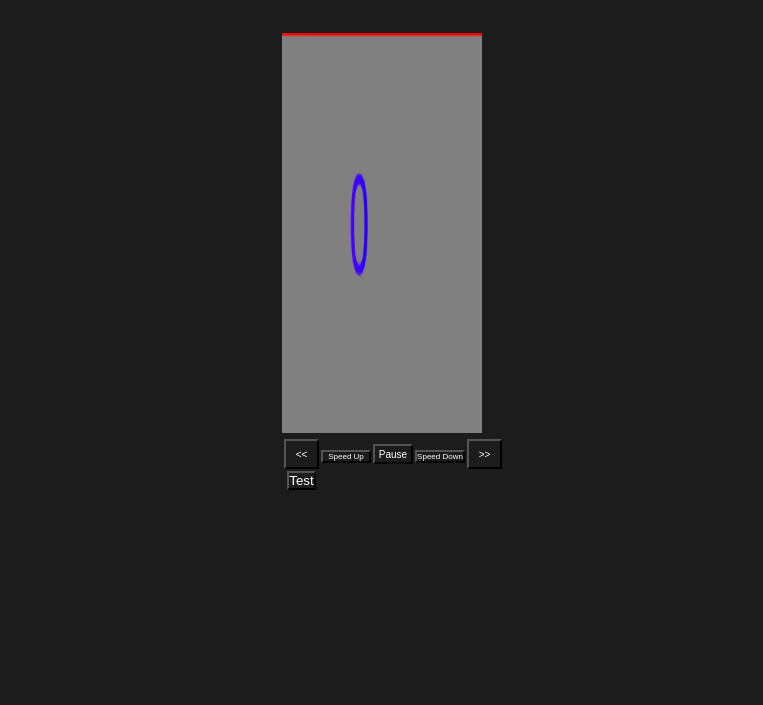
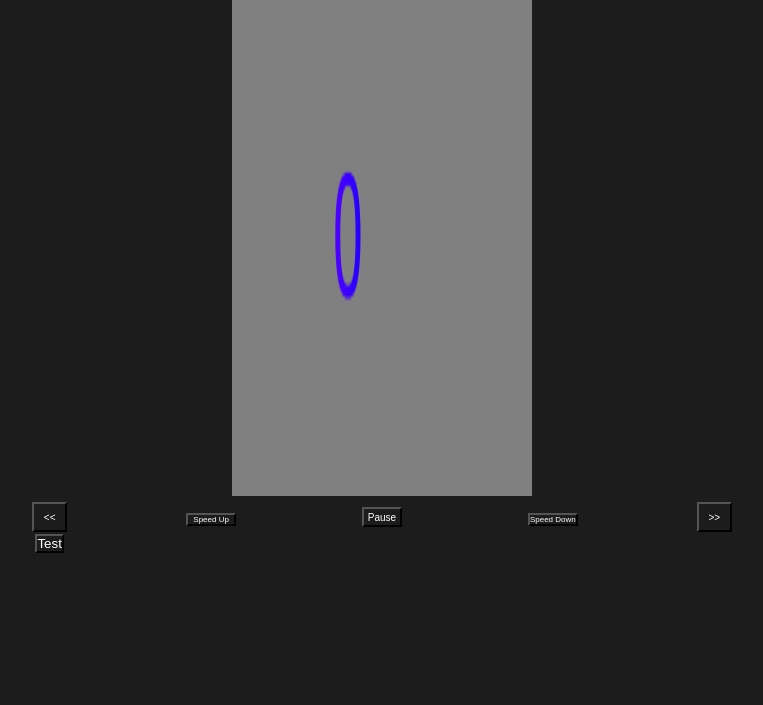
Before and after one commit to msharekh/Car-Race-Game, a plain HTML site: page index.html in a window 1280 px wide. Shown: the part 95-800 px from the top of the page, without its empty margins (258-1021 px from the left). Drawn offline with Linux system fonts and the light colour scheme.

Commit message:
fix Width and Height

```diff
--- a/index.html
+++ b/index.html
@@ -12,14 +12,17 @@
 		<h4>V.01 Developped by Mishal</h4>
 		</br>
 		</br>
-		<canvas id="myCanvas">canvas red</canvas>
+		<canvas
+		id="myCanvas"
+		style="height: 500px; width: 300px">
+    	</canvas>
 		<br>
-		<!-- <button id="powerBtn"></button> -->
+		<!-- <button id="pauseBtn"></button> -->
 		<table width='100%'>
 		<tr>
 			<td><input type="button" value="<<" id="leftBtn"/></td>
 			<td><input type="button" value="Speed Up" id="upBtn"/></td>
-			<td><input type="button" value="Pause" id="powerBtn"/></td>
+			<td><input type="button" value="Pause" id="pauseBtn"/></td>
 
 			<td><input type="button" value="Speed Down" id="downBtn"/></td>
 			<td><input type="button" value=">>" id="rightBtn"/></td>
--- a/script.js
+++ b/script.js
@@ -1,9 +1,10 @@
 
-// VARIABILES
+// VARIABILESF
 var c=document.getElementById('myCanvas');
-var ctx=c.getContext('2d');
+var ctxDrawer=c.getContext('2d');
 
-var b=document.getElementById('powerBtn');
+
+var pb=document.getElementById('pauseBtn');
 var tb=document.getElementById('tddBtn');
 
 var rb=document.getElementById('rightBtn');
@@ -12,21 +13,24 @@ var lb=document.getElementById('leftBtn');
 var ub=document.getElementById('upBtn');
 var db=document.getElementById('downBtn');
 
-b.width='10px';
+pb.width='10px';
+
 var running=true;
 var finished=false;
+
 var score=0;
 
 var isCollision;
 
-var WIDTH=200+100;
-var HEIGHT=400-250;
+var WIDTH=300;
+var HEIGHT=500;
+
+
 // var speed=50;
 
 // http://images.clipartpanda.com/car-clipart-top-view-red-car-top-view-hi.png
 
 var keys=[];
-
 
 //OBJECTS
 var dash={
@@ -42,7 +46,7 @@ var car={
   y:110,
   color:'red',
   turnSpeed:10,
-  width:70,
+  width:50,
   height:30
 };
 
@@ -51,7 +55,7 @@ var truck={
   y:0,
   speed:10,
   color:'black',
-  width:80,
+  width:60,
   height:45
 };
 
@@ -92,7 +96,7 @@ db.onclick=function(){
   }
 
 //POWER
-b.onclick=function(){
+pb.onclick=function(){
   s('click');
 if(running) {
   running=false;
@@ -165,8 +169,8 @@ function update(){
 
 
 
-    // //ctx.fillStyle='yellow';
-    // //ctx.fillRect(car.x,car.y,car.width,car.height);
+    // //ctxDrawer.fillStyle='yellow';
+    // //ctxDrawer.fillRect(car.x,car.y,car.width,car.height);
 
     // s(isDir);
     //  //push car
@@ -187,65 +191,67 @@ function update(){
 function render(){
 
   //clear
-  ctx.fillStyle='gray';
-  ctx.fillRect(0,0,WIDTH,HEIGHT);
+  ctxDrawer.fillStyle='gray';
+  ctxDrawer.fillRect(0,0,WIDTH,HEIGHT);
+
+  // c.style.backgroundColor= 'red';
 
   //draw H lines
-  ctx.fillStyle='black';
+  ctxDrawer.fillStyle='black';
   for(var h=10;h<HEIGHT;h+=10){
-    //ctx.fillRect(0,h,WIDTH,1);
+    //ctxDrawer.fillRect(0,h,WIDTH,1);
   }
 
   //draw V lines
-  ctx.fillStyle='black';
+  ctxDrawer.fillStyle='black';
   for(var v=10;v<WIDTH;v+=10){
-    //ctx.fillRect(v,0,1,HEIGHT);
+    //ctxDrawer.fillRect(v,0,1,HEIGHT);
   }
 
 
-  ctx.fillStyle='red';
-  ctx.fillRect(0,0,WIDTH,1);
-  ctx.fillRect(0,HEIGHT,WIDTH,1);
+  // ctxDrawer.fillStyle='red';
+  // ctxDrawer.fillRect(0,0,WIDTH,1);
+  // ctxDrawer.fillRect(0,HEIGHT,WIDTH,1);
 
 
   //draw dash s
-  ctx.fillStyle='white';
+  ctxDrawer.fillStyle='white';
       for(var i=0;i<HEIGHT;i+=60){
-        ctx.fillRect(dash.x,dash.y+i,dash.width,dash.height);
-        ctx.fillRect(dash.x+100,dash.y+i,dash.width,dash.height);
-        ctx.fillRect(dash.x+200,dash.y+i,dash.width,dash.height);
+        ctxDrawer.fillRect(dash.x,dash.y+i,dash.width,dash.height);
+        ctxDrawer.fillRect(dash.x+100,dash.y+i,dash.width,dash.height);
+        ctxDrawer.fillRect(dash.x+200,dash.y+i,dash.width,dash.height);
         //s(dash.y+':'+(HEIGHT));
     }
 
   //draw car
-  // ctx.fillStyle=car.color;
-  // ctx.fillRect(car.x,car.y,car.width,car.height);
+  // ctxDrawer.fillStyle=car.color;
+  // ctxDrawer.fillRect(car.x,car.y,car.width,car.height);
   var carImg=new Image();
   carImg.src="car.png";
-  ctx.drawImage(carImg,car.x,car.y,car.width,car.height);
+  ctxDrawer.drawImage(carImg,car.x,car.y,car.width,car.height);
 
    //draw truck
-  // ctx.fillStyle=truck.color;
-  // ctx.fillRect(truck.x,truck.y,truck.width,truck.height);
+  // ctxDrawer.fillStyle=truck.color;
+  // ctxDrawer.fillRect(truck.x,truck.y,truck.width,truck.height);
   var truckImg=new Image();
   truckImg.src="truck.png";
-  ctx.drawImage(truckImg,truck.x,truck.y,truck.width,truck.height);
+  ctxDrawer.drawImage(truckImg,truck.x,truck.y,truck.width,truck.height);
 
   //draw score
-  // ctx.fillStyle='yello';
-  // ctx.fillText(score,20,20);
+  // ctxDrawer.fillStyle='yello';
+  // ctxDrawer.fillText(score,20,20);
 
-  ctx.font = "50px Verdana";
+  ctxDrawer.font = "50px Verdana";
 // Create gradient
-  var gradient = ctx.createLinearGradient(0, 0, c.width, 0);
+  var gradient = ctxDrawer.createLinearGradient(0, 0, c.width, 0);
   gradient.addColorStop("0", "magenta");
   gradient.addColorStop("0.5", "blue");
   gradient.addColorStop("1.0", "red");
   // Fill with gradient
-  ctx.fillStyle = gradient;
-  ctx.fillText(score, 100, 90);
-  //ctx.fillStyle='blue';
-  //ctx.fillRect(70,HEIGHT-280,20,30);
+  ctxDrawer.fillStyle = gradient;
+  ctxDrawer.fillText(score, 100, 90);
+  //ctxDrawer.fillStyle='blue';
+  //ctxDrawer.fillRect(70,HEIGHT-280,20,30);
 
 
 
--- a/style.css
+++ b/style.css
@@ -7,16 +7,16 @@
 #container
 {
 	margin: 0 auto;
-	width:200px;
+	width:800px;
   text-align:center;
 }
-#myCanvas{
-  width:200px;
+/*#myCanvas{
+  width:500px;
   height:400px;
   background-color:gray;
-}
+  }*/
 
-#powerBtn{
+  #pauseBtn{
    width:40px;
    height: 20px;
    font-size: 10px;
```
Lines whose indentation alone changed are shown as unchanged.
